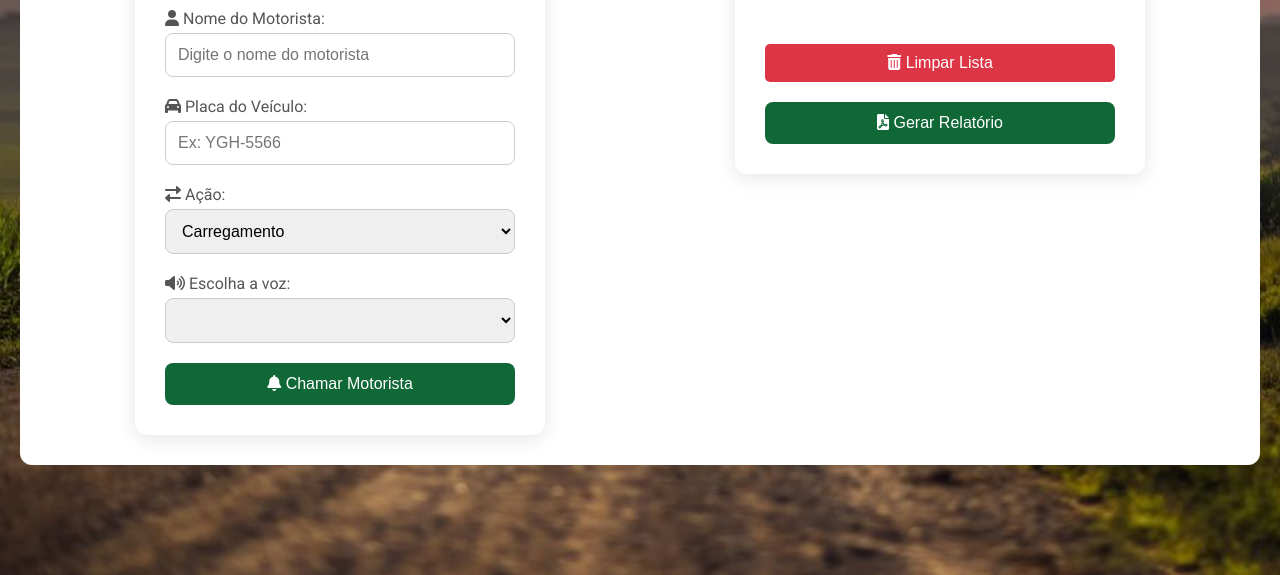
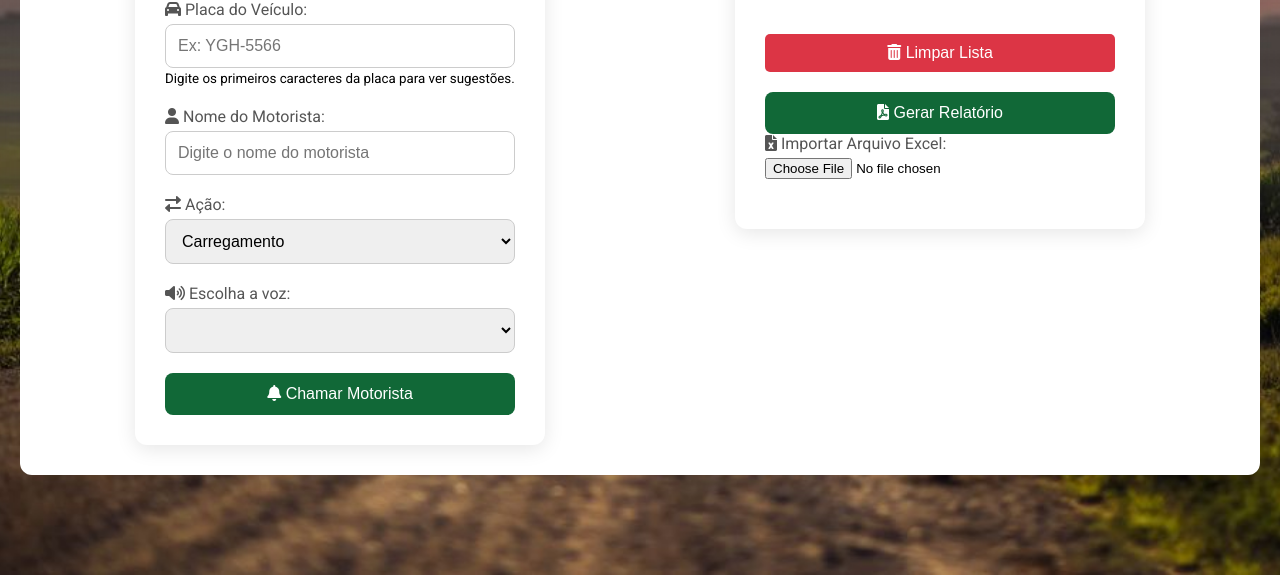
Before and after one commit to brusiqueira9/chamada_motorista, a plain HTML site: page index.html in a window 1280 px wide. Shown: the part 225-800 px from the top of the page. Drawn offline with nearby package versions, Linux system fonts and the light colour scheme.

Commit message:
Update index.html
Nova função consulta por Excel

```diff
--- a/index.html
+++ b/index.html
@@ -7,6 +7,7 @@
     <link rel="stylesheet" href="styles.css">
     <link rel="stylesheet" href="https://cdnjs.cloudflare.com/ajax/libs/font-awesome/6.0.0-beta3/css/all.min.css">
     <link rel="icon" href="assets/box-truck.png" type="image/x-icon">
+
 </head>
 <body>
     <div class="background"></div>
@@ -17,14 +18,20 @@
 
             <form id="announcementForm">
                 <div class="form-group">
+                    <label for="plate"><i class="fas fa-car"></i> Placa do Veículo:</label>
+                    <input type="text" id="plate" name="plate" placeholder="Ex: YGH-5566" required aria-describedby="plateHelp">
+                    <div id="suggestions" class="suggestions" role="list" aria-label="Sugestões de placas"></div>
+                    <small id="plateHelp" class="form-text text-muted">Digite os primeiros caracteres da placa para ver sugestões.</small>
+                </div>
+
+
+
+                <div class="form-group">
                     <label for="name"><i class="fas fa-user"></i> Nome do Motorista:</label>
                     <input type="text" id="name" name="name" placeholder="Digite o nome do motorista" required>
                 </div>
 
-                <div class="form-group">
-                    <label for="plate"><i class="fas fa-car"></i> Placa do Veículo:</label>
-                    <input type="text" id="plate" name="plate" placeholder="Ex: YGH-5566" required>
-                </div>
+
 
                 <div class="form-group">
                     <label for="action"><i class="fas fa-exchange-alt"></i> Ação:</label>
@@ -42,6 +49,7 @@
                 </select>
 
                 <button type="submit"><i class="fas fa-bell"></i> Chamar Motorista</button>
+
             </form>
         </div>
 
@@ -51,6 +59,10 @@
             <button id="clearListButton"><i class="fas fa-trash-alt"></i> Limpar Lista</button>
             <button id="exportPdf"><i class="fas fa-file-pdf"></i> Gerar Relatório</button>
 
+            <div class="form-group">
+                <label for="uploadFile"><i class="fas fa-file-excel"></i> Importar Arquivo Excel:</label>
+                <input type="file" id="uploadFile" name="uploadFile" accept=".xlsx, .xls" />
+            </div>
 
         </div>
     </div>
@@ -58,7 +70,7 @@
     <script src="script.js"></script>
     <script src="https://cdnjs.cloudflare.com/ajax/libs/jspdf/2.5.1/jspdf.umd.min.js"></script>
     <script src="https://cdnjs.cloudflare.com/ajax/libs/jspdf-autotable/3.5.13/jspdf.plugin.autotable.min.js"></script>
-
+    <script src="https://cdnjs.cloudflare.com/ajax/libs/xlsx/0.17.0/xlsx.full.min.js"></script>
 
 </body>
 </html>
```
